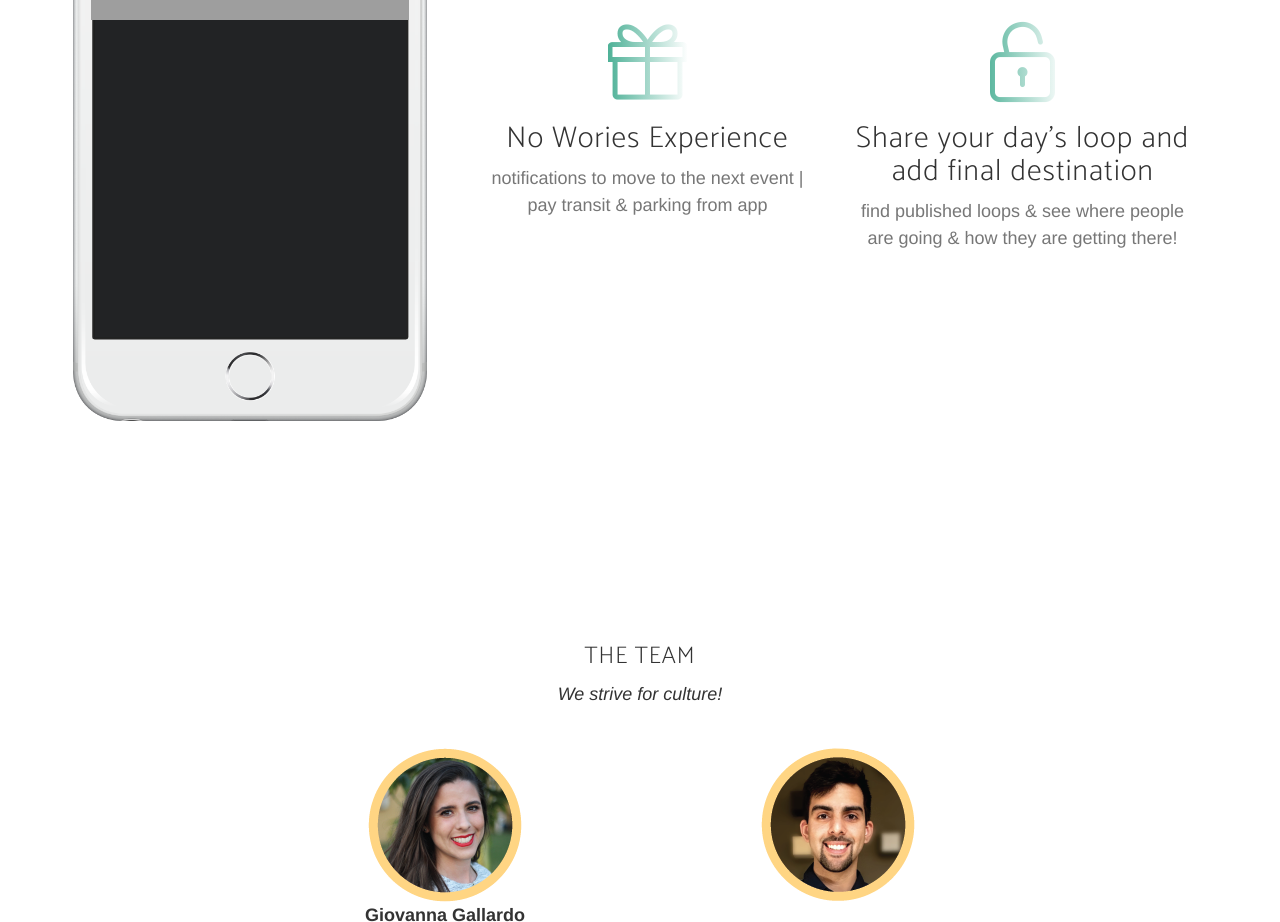
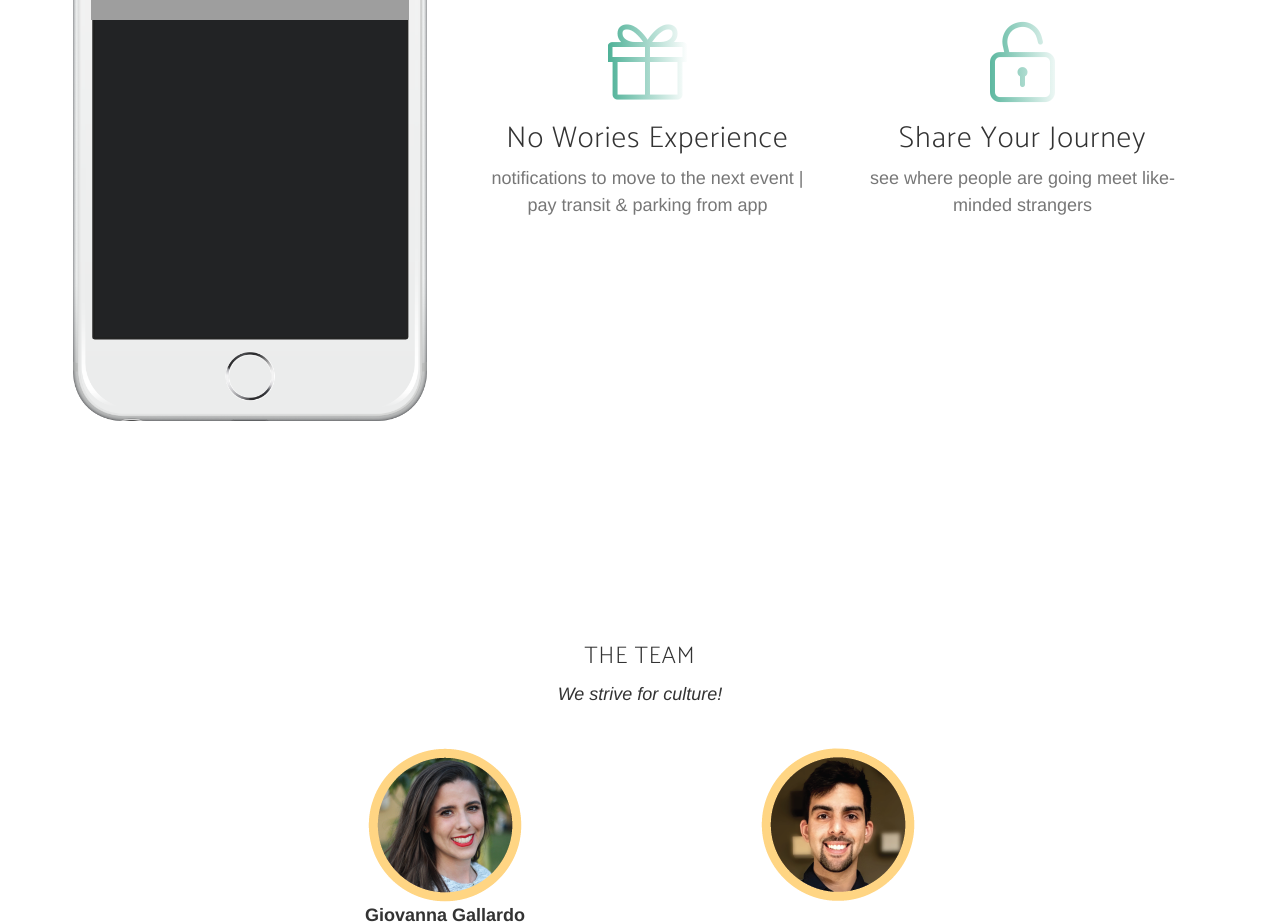
Before and after one commit to GiovannaG/giovannag.github.io, a website: page index.html in a window 1280 px wide. Shown: the part 1420-2342 px from the top of the page. Drawn offline with nearby package versions, Linux system fonts and the light colour scheme; grey boxes are pictures that could not be loaded; a web font is replaced by a local one.

Commit message:
no message

```diff
--- a/index.html
+++ b/index.html
@@ -197,8 +197,8 @@
                             <div class="col-md-6">
                                 <div class="feature-item">
                                     <i class="icon-lock-open text-primary"></i>
-                                    <h3>Share your day's loop and add final destination</h3>
-                                    <p class="text-muted">find published loops & see where people are going & how they are getting there!</p>
+                                    <h3>Share Your Journey</h3>
+                                    <p class="text-muted">see where people are going meet like-minded strangers</p>
                                 </div>
                             </div>
                         </div>
```
